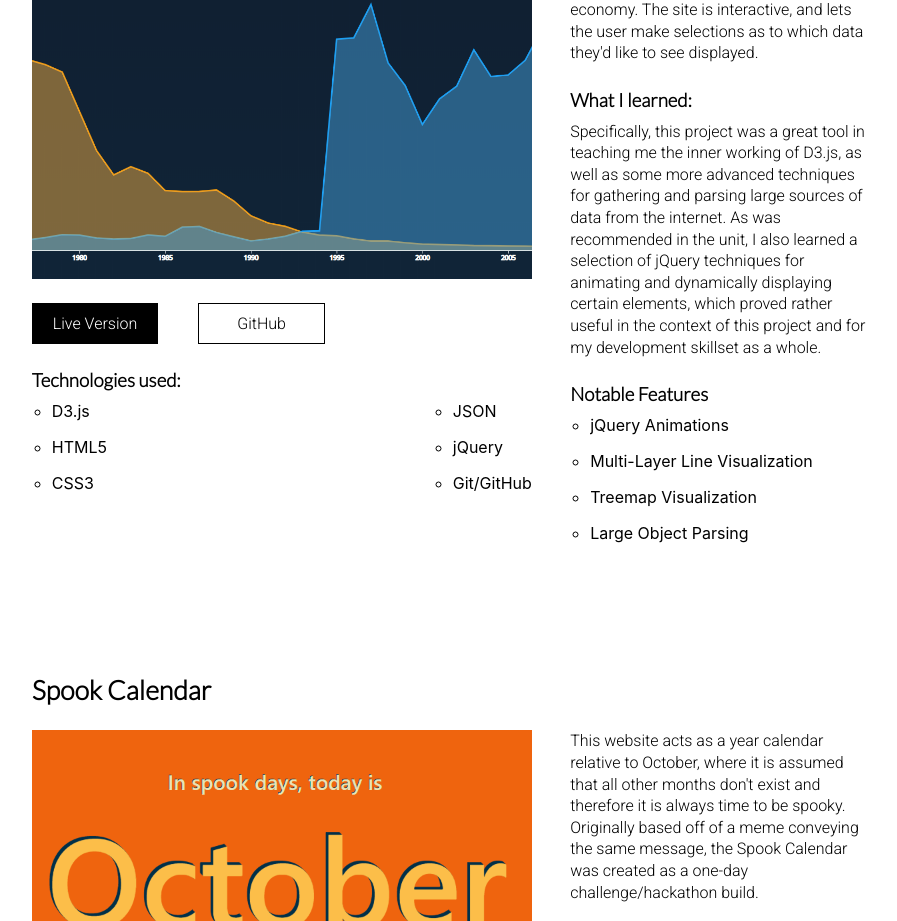
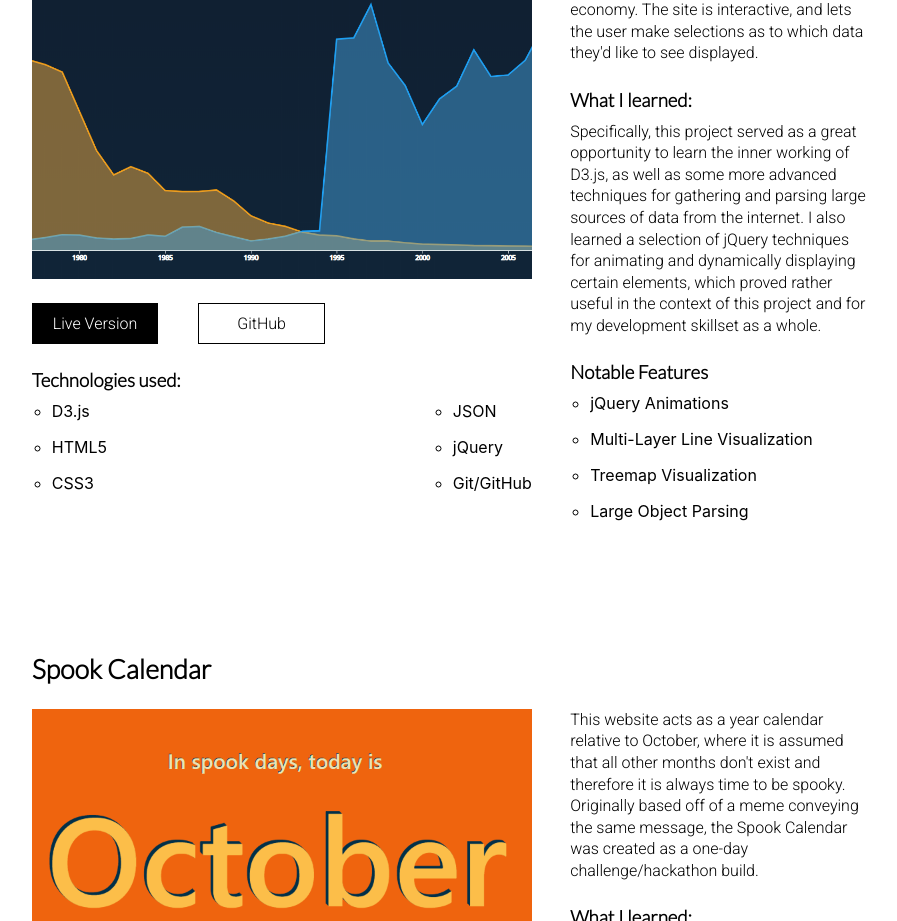
Before and after one commit to mitchHartigan/portfolio, a React (Create React App) app: page / in a window 1280 px wide. Shown: the part 3080-4001 px from the top of the page, without its empty margins (189-1086 px from the left). Built offline with nearby package versions, Linux system fonts and the light colour scheme.

Commit message:
content: small project text changes

```diff
--- a/src/components/Page.js
+++ b/src/components/Page.js
@@ -87,9 +87,9 @@ export default class Page extends Component {
                                  D3.js. It visualizes Singapores rapid shift from a farming economy to a financial services based
                                  economy. The site is interactive, and lets the user make selections as to which data they'd like
                                  to see displayed.`}
-            challengesDescription={`Specifically, this project was a great tool in teaching me the inner working of D3.js, as well
+            challengesDescription={`Specifically, this project served as a great opportunity to learn the inner working of D3.js, as well
                                     as some more advanced techniques for gathering and parsing large sources of data from the internet.
-                                    As was recommended in the unit, I also learned a selection of jQuery techniques for animating and
+                                    I also learned a selection of jQuery techniques for animating and
                                     dynamically displaying certain elements, which proved rather useful in the context of this project
                                     and for my development skillset as a whole.
                                     `}
```
